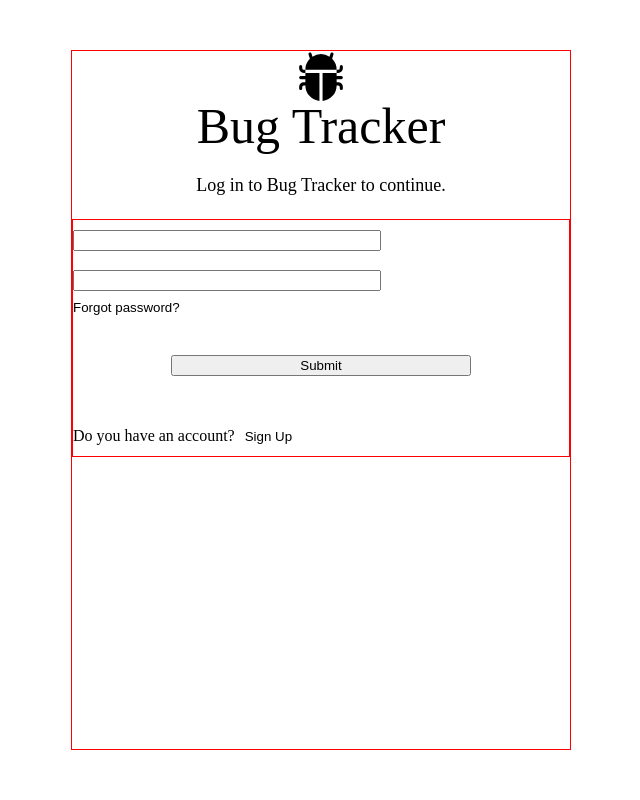
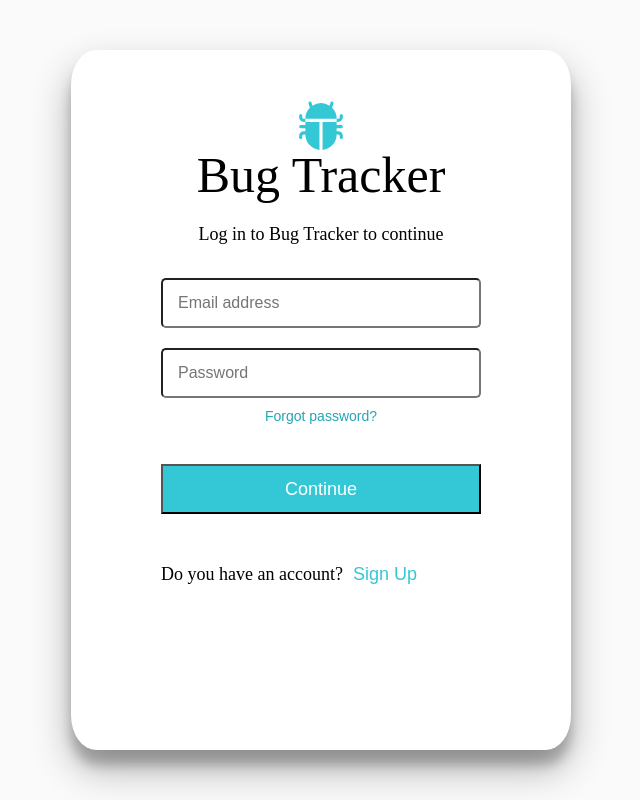
Before and after one commit to imxande/Help-Desk, a React (Create React App) app in the folder bug-tracker/: page / in a window 1280 px wide. Shown: the whole page, without its empty margins (319-959 px from the left). Built offline with nearby package versions, Linux system fonts and the light colour scheme.

Commit message:
added style to login form

```diff
--- a/bug-tracker/src/components/login/index.jsx
+++ b/bug-tracker/src/components/login/index.jsx
@@ -11,7 +11,7 @@ const Login = () => {
                     <BsFillBugFill/>
                 </Icon>
                 <HeadingOne>Bug Tracker</HeadingOne>
-                <Text>Log in to Bug Tracker to continue.</Text>
+                <Text>Log in to Bug Tracker to continue</Text>
             </Header>
             <LoginForm/>
         </Container>
--- a/bug-tracker/src/components/login/style.js
+++ b/bug-tracker/src/components/login/style.js
@@ -3,12 +3,15 @@ import styled from "styled-components";
 export const Container = styled.div`
 	width: 500px;
 	height: 700px;
-	border: 1px solid red;
+	background-color: #fff;
+	border-radius: 5%;
+	box-shadow: rgba(0, 0, 0, 0.3) 0px 19px 38px, rgba(0, 0, 0, 0.22) 0px 15px 12px;
 `;
 
 export const Header = styled.header`
 	display:flex
 	justify-content: center;
+	margin-top: 50px;
 
 `;
 
@@ -27,4 +30,5 @@ export const Icon = styled.i`
 	font-size: 50px;
 	display: flex;
 	justify-content: center;
+	color: #34c7d5;
 `;
--- a/bug-tracker/src/components/login_form/index.jsx
+++ b/bug-tracker/src/components/login_form/index.jsx
@@ -1,22 +1,26 @@
 import React from "react";
-import { Container, Form, Label, Field, ForgotButton, SubmitButton, Text, SignUpButton, SignUpContent } from "./style";
+import { Container, Form, Label, Field, ForgotButton, ContinueButton, Text, SignUpButton, SignUpContent } from "./style";
 
 const LoginForm = () => {
     return (
         <Container>
             <Form>
                 <Label htmlFor="email">
-                    <Field></Field>
+                    <Field
+                        placeholder="Email address"
+                    />
                 </Label>
                 <Label htmlFor="password">
-                    <Field></Field>
+                    <Field
+                        placeholder="Password"
+                    />
                 </Label>
                 <ForgotButton>
                     Forgot password?
                 </ForgotButton>
-                <SubmitButton>
-                    Submit
-                </SubmitButton>
+                <ContinueButton>
+                    Continue
+                </ContinueButton>
                 <SignUpContent>
                     <Text>
                         Do you have an account?
--- a/bug-tracker/src/components/login_form/style.js
+++ b/bug-tracker/src/components/login_form/style.js
@@ -5,37 +5,60 @@ export const Container = styled.div`
 `;
 
 export const Form = styled.form`
-	border: 1px solid red;
 	display: flex;
 	justify-content: center;
 	flex-direction: column;
 	line-height: 40px;
 `;
 
-export const Label = styled.label``;
+export const Label = styled.label`
+	text-align: center;
+`;
 
 export const Field = styled.input`
-	width: 300px;
+	width: 320px;
+	height: 50px;
+	margin: 10px;
+	border-radius: 5px;
+	font-size: 16px;
+	padding: 13px 15px;
+	box-sizing: border-box;
 `;
 
 export const ForgotButton = styled.button`
-	width: 250px;
-	text-align: left;
+	text-align: center;
 	border: none;
 	padding: 0;
 	cursor: pointer;
 	background: none;
+	font-size: 14px;
+	color: #25a5b5;
+	&:hover {
+		color: #2582b1;
+	}
 `;
 
-export const SubmitButton = styled.button`
-	width: 300px;
+export const ContinueButton = styled.button`
+	width: 320px;
+	height: 50px;
 	margin: 40px auto;
+	color: #ffffff;
+	background: #34c7d5;
+	font-size: 18px;
+	cursor: pointer;
+	&:hover {
+		background: #25a5b1;
+	}
 `;
-
-export const Text = styled.p``;
 
 export const SignUpContent = styled.div`
 	display: flex;
+	width: 320px;
+	margin: 0 auto;
+`;
+
+export const Text = styled.p`
+	font-size: 18px;
 `;
 
 export const SignUpButton = styled.button`
@@ -44,4 +67,9 @@ export const SignUpButton = styled.button`
 	cursor: pointer;
 	background: none;
 	margin: 0 10px;
+	color: #34c7d5;
+	font-size: 18px;
+	&:hover {
+		color: #2582b1;
+	}
 `;
--- a/bug-tracker/src/index.css
+++ b/bug-tracker/src/index.css
@@ -135,4 +135,5 @@ table {
 	justify-content: center;
 	align-items: center;
 	height: 100vh;
+	background: #fafafa;
 }
```
